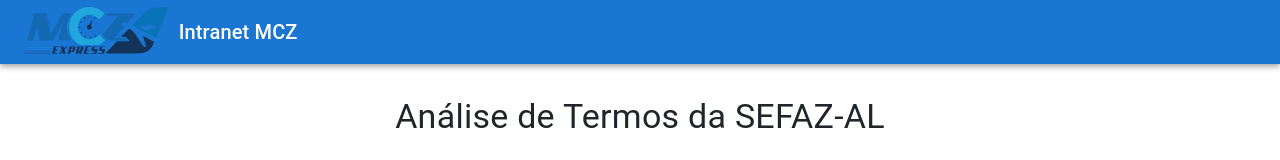
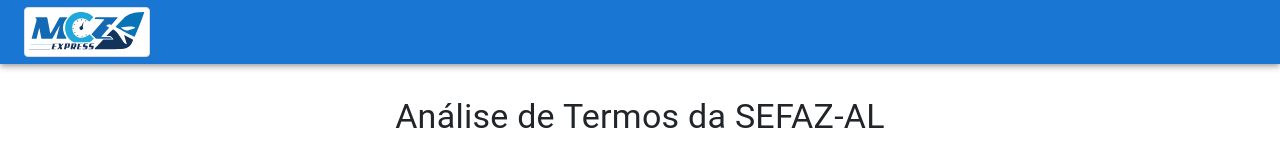
Before and after one commit to raonimn/intranet-mcz-v3, a React (Vite) app in the folder frontend/: page / in a window 1280 px wide. Shown: the top 160 px of the page. Built offline with nearby package versions, Linux system fonts and the light colour scheme; no server answers.

Commit message:
DEV Funcional. Logo OK. Tentando ordenar a grid

```diff
--- a/frontend/src/components/Navbar.jsx
+++ b/frontend/src/components/Navbar.jsx
@@ -1,27 +1,43 @@
 // frontend/src/components/Navbar.jsx
+
 import React from "react";
 import { NavLink } from "react-router-dom";
-import {
-    AppBar,
-    Toolbar,
-    Typography,
-    Box,
-} from '@mui/material';
+import { AppBar, Toolbar, Typography, Box } from "@mui/material";
 
 function Navbar() {
   return (
-    <AppBar position="static" color="primary"> {/* Usa a cor primary padrão do MUI */}
+    <AppBar position="static" color="primary">
+      {" "}
+      {/*sx={{ backgroundColor: '#343a40' }} */}
       <Toolbar>
-        <NavLink to="/" style={{ textDecoration: 'none', color: 'inherit' }}>
-          <Box sx={{ display: 'flex', alignItems: 'center' }}>
-            <img
-              src="/mcz.svg"
-              alt="Logo"
-              style={{ height: '50px', width: 'auto', marginRight: '10px' }}
-            />
-            <Typography variant="h6" component="div">
-              Intranet MCZ
-            </Typography>
+        <NavLink to="/" style={{ textDecoration: "none", color: "inherit" }}>
+          <Box sx={{ display: "flex", alignItems: "center" }}>
+            {/* --- INÍCIO DA ALTERAÇÃO --- */}
+            {/* 1. Criamos um Box que será a "moldura" com o fundo branco e a borda. */}
+            <Box
+              sx={{
+                display: "flex", // Para centralizar a imagem dentro, caso ela seja menor
+                alignItems: "center",
+                justifyContent: "center",
+                backgroundColor: "#fff",
+                padding: "4px",
+                border: "1px solid #ddd",
+                borderRadius: "4px",
+                marginRight: "10px",
+                height: "50px", // A altura vai para o contêiner
+                boxSizing: "border-box",
+              }}
+            >
+              {/* 2. A imagem agora fica dentro do Box e ocupa o espaço disponível. */}
+              <img
+                src="/mcz.svg"
+                alt="Logo"
+                style={{
+                  height: "100%", // A imagem ocupa 100% da altura do contêiner
+                  width: "auto",
+                }}
+              />
+            </Box>
           </Box>
         </NavLink>
         <Box sx={{ flexGrow: 1 }} />
```
